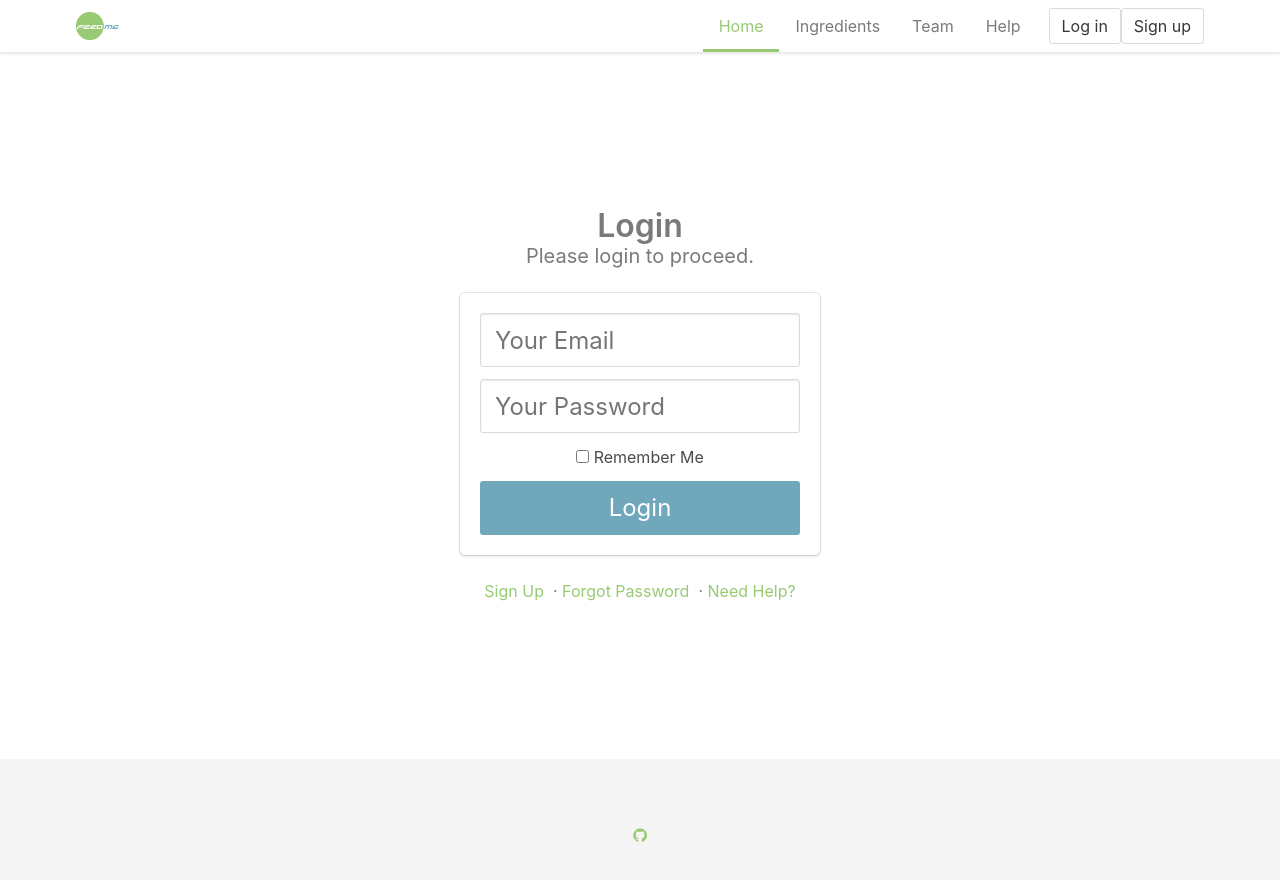
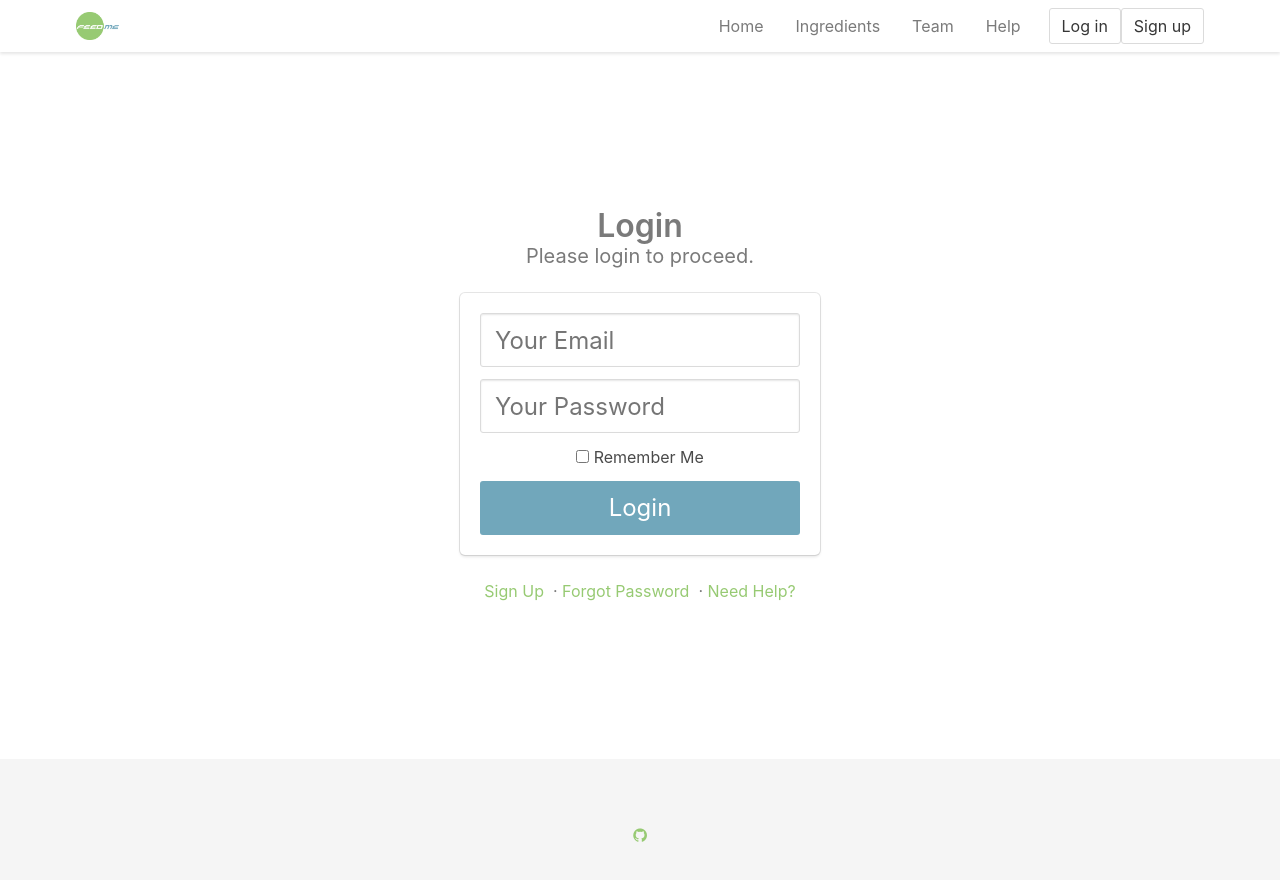
Before and after one commit to m3hrad/feedme-front, a React (Create React App) app: page /login in a window 1280 px wide. Shown: the top 880 px of the page. Built offline with nearby package versions, Linux system fonts and the light colour scheme.

Commit message:
Active state for navbar

```diff
--- a/src/components/Ingredient.js
+++ b/src/components/Ingredient.js
@@ -7,10 +7,12 @@ class Ingredient extends Component {
     for (const key in data) {
       keys.push(key);
     }
+    keys.sort();
     const attributes = keys.map((a) => {
       if (data[a] === true) {
+        const a_modified = a.replace(/_/g, '-');
         return(
-          <p key={a}>&#10004; {a}</p>
+          <p key={a_modified}>&#10004; {a_modified}</p>
         );
       }
     });
--- a/src/components/NavBar.js
+++ b/src/components/NavBar.js
@@ -1,6 +1,6 @@
 import React, {Component} from 'react';
 import logo from '../images/logo.png';
-import { Link } from 'react-router-dom';
+import { Link, NavLink } from 'react-router-dom';
 
 class NavBar extends Component {
   render() {
@@ -18,12 +18,14 @@ class NavBar extends Component {
             <span></span>
           </span>
           <div className="nav-right nav-menu">
-            <a className="nav-item is-tab is-active">
+            <NavLink className="nav-item is-tab" exact to='/'
+            activeClassName="is-active">
               Home
-            </a>
-            <Link className="nav-item is-tab" to="/ingredients">
+            </NavLink>
+            <NavLink className="nav-item is-tab" to="/ingredients"
+             activeClassName="is-active">
               Ingredients
-            </Link>
+            </NavLink>
             <a className="nav-item is-tab">
               Team
             </a>
@@ -45,4 +47,4 @@ class NavBar extends Component {
   }
 }
 
-export default NavBar
+export default NavBar;
```
